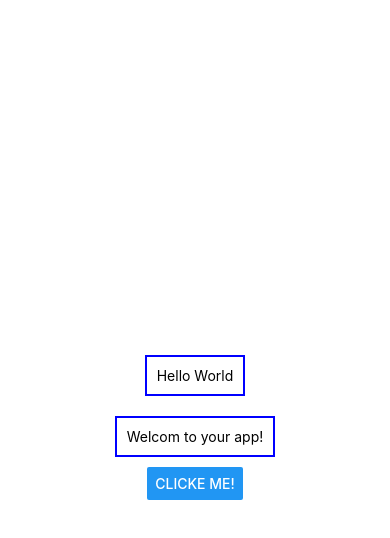
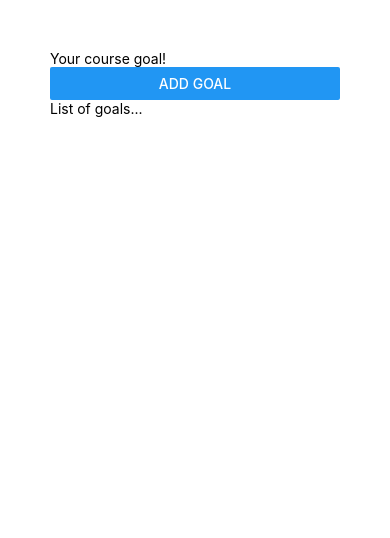
Before and after one commit to blmiranda/react-native-course, a React Native app: screen / in a window 390 px wide. Shown: the top 538 px of the page. Built offline with nearby package versions, Linux system fonts and the light colour scheme.

Commit message:
Starting the goal app
Added padding so the text doenst go under the OS status bar on the top.
Theres better ways to do it

```diff
--- a/App.js
+++ b/App.js
@@ -1,26 +1,21 @@
-import { StyleSheet, Text, View, Button } from 'react-native';
+import { StyleSheet, Text, View, Button, TextInput } from 'react-native';
 
 export default function App() {
   return (
-    <View style={styles.container}>
-      <Text style={styles.dummyText}>Hello World</Text>
-      <Text style={styles.dummyText}>Welcom to your app!</Text>
-      <Button title="Clicke me!" />
+    <View style={styles.appContainer}>
+      <View>
+        <TextInput placeholder="Your course goal!" />
+        <Button title="Add Goal" />
+      </View>
+      <View>
+        <Text>List of goals...</Text>
+      </View>
     </View>
   );
 }
 
 const styles = StyleSheet.create({
-  container: {
-    flex: 1,
-    backgroundColor: '#fff',
-    alignItems: 'center',
-    justifyContent: 'center',
-  },
-  dummyText: {
-    margin: 10,
-    padding: 10,
-    borderColor: 'blue',
-    borderWidth: 2,
+  appContainer: {
+    padding: 50,
   },
 });
```
